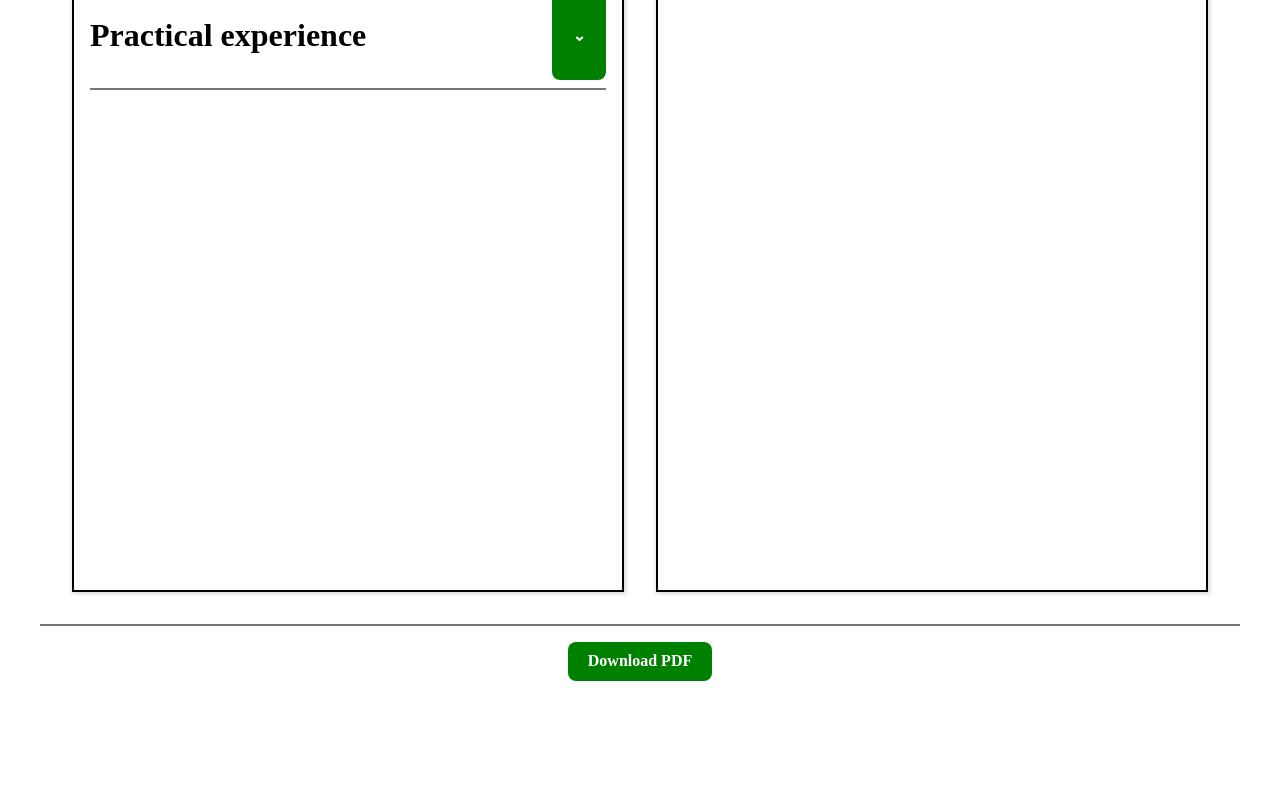
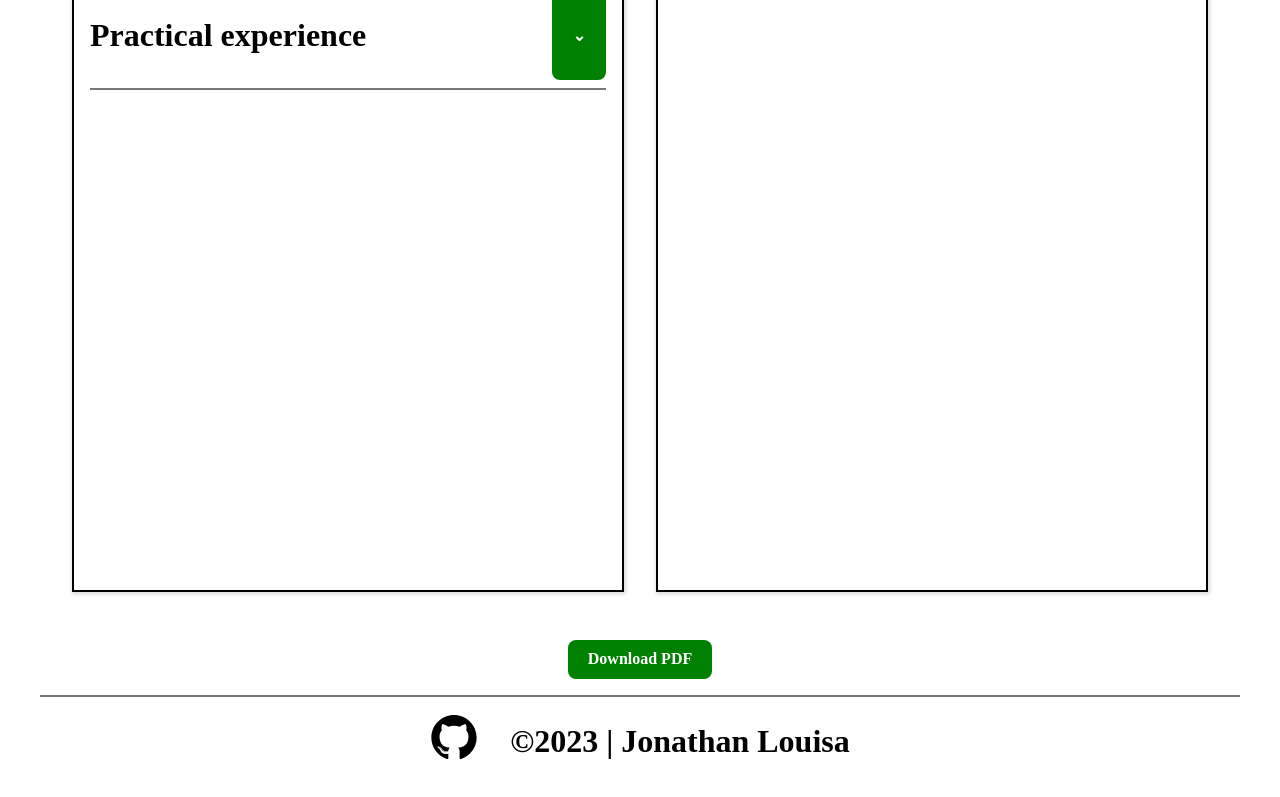
Before and after one commit to JLouisa/cv-app, a React (Vite) app: page / in a window 1280 px wide. Shown: the part 398-1195 px from the top of the page. Before the commit the page ends 1135 px from the top, so only its background shows below. Built offline with nearby package versions, Linux system fonts and the light colour scheme.

Commit message:
Redesign EditBtn

```diff
--- a/src/App.jsx
+++ b/src/App.jsx
@@ -3,7 +3,8 @@ import PropTypes from "prop-types";
 import InfoSection from "./components/InfoSection.jsx";
 import { DisplaySection } from "./components/DisplaySection.jsx";
 import "./styles/App.css";
-import FooterSection from "./components/FooterSection.jsx";
+import DownloadSection from "./components/DownloadSection.jsx";
+import FooterInfo from "./components/FooterInfo.jsx";
 
 function App() {
   //! The Main Object
@@ -11,6 +12,62 @@ function App() {
     side: { extra: [] },
     main: { personalia: {}, education: [], pracExp: [], extra: [] },
   };
+  // const exampleObj = {
+  //   side: {
+  //     extra: [],
+  //   },
+  //   main: {
+  //     personalia: {
+  //       firstName: "John",
+  //       lastName: "Doe",
+  //       email: "john.doe@gmail.com",
+  //       phoneNum: "0645678901",
+  //     },
+  //     education: [
+  //       {
+  //         title: "Fiscal Law",
+  //         school: "Erasmus University",
+  //         date: "2023-01",
+  //         selected: false,
+  //         deleted: false,
+  //         id: "998898a6-b1fe-4e72-b858-2b129ed229ca",
+  //       },
+  //       {
+  //         title: "Web Developer",
+  //         school: "The Odin Project",
+  //         date: "2023-05",
+  //         selected: false,
+  //         deleted: false,
+  //         id: "b035a984-7836-48af-9d6c-825d8b7f5ba2",
+  //       },
+  //     ],
+  //     pracExp: [
+  //       {
+  //         yourFunction: "Police Officer",
+  //         yourEmployer: "Police Department",
+  //         yourLocation: "Amsterdam",
+  //         yourStartDate: "2023-01",
+  //         yourEndDate: "2023-02",
+  //         yourDescription: "Beating Criminals",
+  //         selected: false,
+  //         deleted: false,
+  //         id: "26cdd90c-6240-4934-ac47-0818ea67afa6",
+  //       },
+  //       {
+  //         yourFunction: "Lawyer",
+  //         yourEmployer: "Law Center",
+  //         yourLocation: "Rotterdam",
+  //         yourStartDate: "2023-02",
+  //         yourEndDate: "2023-03",
+  //         yourDescription: "Protecting Criminals",
+  //         selected: false,
+  //         deleted: false,
+  //         id: "2d91020c-bbd3-4cbf-9f32-37d946715d33",
+  //       },
+  //     ],
+  //     extra: [],
+  //   },
+  // };
 
   const [mainInfo, setMain] = useState(mainObj);
 
@@ -74,6 +131,29 @@ function App() {
     saving(newObj);
   };
 
+  const editMain = (item, branch) => {
+    if (branch === mainInfo.main.education) {
+      const newObj = Object.assign({}, mainInfo);
+      const newBranch = [...branch];
+
+      const foundIndex = newBranch.findIndex((x) => x.id === item.id);
+      newBranch[foundIndex] = { ...item };
+      newObj.main.education = [...newBranch];
+      setMain(newObj);
+      saving(newObj);
+    }
+    if (branch === mainInfo.main.pracExp) {
+      const newObj = Object.assign({}, mainInfo);
+      const newBranch = [...branch];
+
+      const foundIndex = newBranch.findIndex((x) => x.id === item.id);
+      newBranch[foundIndex] = { ...item };
+      newObj.main.pracExp = [...newBranch];
+      setMain(newObj);
+      saving(newObj);
+    }
+  };
+
   return (
     <>
       <header>
@@ -88,11 +168,13 @@ function App() {
           onMainPracExp={mainPracExp}
           onEditMainPracExp={editMainPracExp}
           onAddPracExpInfo={addPracExpInfo}
+          editMain={editMain}
         />
         <DisplaySection theMain={mainInfo} thePracExpInfo={displayPracExpInfo} />
       </main>
+      <DownloadSection />
       <footer>
-        <FooterSection />
+        <FooterInfo />
       </footer>
     </>
   );
--- a/src/components/FooterSection.jsx
+++ b/src/components/DownloadSection.jsx
@@ -1,19 +1,18 @@
 import Button from "./Button.jsx";
 // import { DisplaySection } from "./DisplaySection.jsx";
 
-function FooterSection() {
+function DownloadSection() {
   //   console.log(DisplaySection);
   const downloadPDF = () => {
-    //     window.DisplaySection.print();
-    //Work in progress
+    setTimeout(alert("Srry, still in development!"), 2000);
   };
   return (
-    <>
+    <section className="downloadSection">
       <a href="https://www.youtube.com/watch?v=oHg5SJYRHA0&ab_channel=cotter548" target="__blank">
-        <Button text="Download PDF" classNameBtn="btn downloadBtn" onClick={downloadPDF} />
+        <Button text="Download PDF" classNameBtn="btn downloadBtn" onClick={() => downloadPDF} />
       </a>
-    </>
+    </section>
   );
 }
 
-export default FooterSection;
+export default DownloadSection;
--- a/src/components/EditBtn.jsx
+++ b/src/components/EditBtn.jsx
@@ -1,14 +1,13 @@
 import edit from "../images/edit.svg";
 import PropTypes from "prop-types";
 
-function EditBtn({ item, setIsActive }) {
+function EditBtn({ item, clickedFunc, branch }) {
   return (
     <button
       type="button"
       className="EditBtn"
       onClick={() => {
-        item.selected = !item.selected;
-        setIsActive(item.selected);
+        clickedFunc(item, branch);
       }}
     >
       <img src={edit} alt="Edit button" />
@@ -19,7 +18,8 @@ function EditBtn({ item, setIsActive }) {
 EditBtn.propTypes = {
   onclick: PropTypes.func,
   item: PropTypes.object,
-  setIsActive: PropTypes.func,
+  clickedFunc: PropTypes.func,
+  branch: PropTypes.array,
 };
 
 export default EditBtn;
--- a/src/components/EducationInfo.jsx
+++ b/src/components/EducationInfo.jsx
@@ -4,7 +4,7 @@ import { v4 as uuidv4 } from "uuid";
 import Button from "./Button.jsx";
 import { EducationList } from "./EducationList.jsx";
 
-function EducationInfo({ theMain, onMainEducation, onEditMainEducation, setIsActive, isActive }) {
+function EducationInfo({ theMain, onMainEducation, onEditMainEducation, setIsActive, isActive, clickedFunc }) {
   const [show, setShow] = useState(false);
 
   const [schoolName, setSchoolName] = useState("");
@@ -63,6 +63,7 @@ function EducationInfo({ theMain, onMainEducation, onEditMainEducation, setIsAct
               onEditMainEducation={onEditMainEducation}
               editEduList={editEduList}
               setIsActive={setIsActive}
+              clickedFunc={clickedFunc}
             />
           </div>
           {isActive && (
@@ -138,6 +139,7 @@ EducationInfo.propTypes = {
   onEditMainEducation: PropTypes.func,
   setIsActive: PropTypes.func,
   isActive: PropTypes.bool,
+  clickedFunc: PropTypes.func,
 };
 
 export default EducationInfo;
--- a/src/components/EducationList.jsx
+++ b/src/components/EducationList.jsx
@@ -2,7 +2,7 @@ import PropTypes from "prop-types";
 import EditBtn from "./EditBtn.jsx";
 import { FormEditEducation } from "./FormEditEducation.jsx";
 
-function EducationList({ theMain, onEditMainEducation, editEduList, setIsActive }) {
+function EducationList({ theMain, onEditMainEducation, editEduList, setIsActive, clickedFunc }) {
   const changeSelected = (item) => {
     const ind = theMain.main.education.findIndex((x) => x.id === item.id);
     const newList = { ...theMain.main.education[ind] };
@@ -17,7 +17,7 @@ function EducationList({ theMain, onEditMainEducation, editEduList, setIsActive
           <div className="workTitle" key={item.id}>
             <div className="educationTitle">
               {item.title}
-              <EditBtn item={item} setIsActive={setIsActive} />
+              <EditBtn item={item} clickedFunc={clickedFunc} branch={theMain.main.education} />
             </div>
             {item.selected && (
               <FormEditEducation
@@ -40,6 +40,7 @@ EducationList.propTypes = {
   onEditMainEducation: PropTypes.func,
   editEduList: PropTypes.func,
   setIsActive: PropTypes.func,
+  clickedFunc: PropTypes.func,
 };
 
 export { EducationList };
--- /dev/null
+++ b/src/components/FooterInfo.jsx
@@ -0,0 +1,14 @@
+import gitHubIcon from "../images/github-original.svg";
+
+function FooterInfo() {
+  return (
+    <div className="links">
+      <a href="https://github.com/JLouisa" target="__blank">
+        <img src={gitHubIcon} alt="gitHubIcon" />
+      </a>
+      <div className="copyright">©2023 | Jonathan Louisa</div>
+    </div>
+  );
+}
+
+export default FooterInfo;
--- a/src/components/InfoSection.jsx
+++ b/src/components/InfoSection.jsx
@@ -11,8 +11,19 @@ function InfoSection({
   onEditMainEducation,
   onMainPracExp,
   onEditMainPracExp,
+  editMain,
 }) {
   const [isActive, setIsActive] = useState(false);
+
+  const clickedFunc = (item, branch) => {
+    console.log(item.id);
+    console.log(item);
+    console.log(branch);
+    const newItem = { ...item };
+    newItem.selected = !newItem.selected;
+
+    editMain(newItem, branch);
+  };
 
   return (
     <section className="infoSection">
@@ -24,6 +35,7 @@ function InfoSection({
         onEditMainEducation={onEditMainEducation}
         setIsActive={setIsActive}
         isActive={isActive}
+        clickedFunc={clickedFunc}
       />
       <hr></hr>
       <PracticalExperience
@@ -32,6 +44,7 @@ function InfoSection({
         onEditMainPracExp={onEditMainPracExp}
         setIsActive={setIsActive}
         isActive={isActive}
+        clickedFunc={clickedFunc}
       />
       <hr></hr>
     </section>
@@ -45,6 +58,7 @@ InfoSection.propTypes = {
   onEditMainEducation: PropTypes.func,
   onMainPracExp: PropTypes.func,
   onEditMainPracExp: PropTypes.func,
+  editMain: PropTypes.func,
 };
 
 export default InfoSection;
--- a/src/components/Personalia.jsx
+++ b/src/components/Personalia.jsx
@@ -32,10 +32,6 @@ function Personalia({ /*theMain,*/ onMainPersonalia }) {
     const newPersonInfo = new Personalia(firstName, lastName, email, phoneNum);
     onMainPersonalia(newPersonInfo);
   }
-
-  // const checkPersonalia = () => {
-  //   if(theMain.main.personalia.firstName) {return true}
-  // }
 
   return (
     <>
--- a/src/components/PracticalExperience.jsx
+++ b/src/components/PracticalExperience.jsx
@@ -20,10 +20,10 @@ class NewPracExp {
   }
 }
 
-function PracticalExperience({ theMain, onMainPracExp, onEditMainPracExp, setIsActive }) {
+function PracticalExperience({ theMain, onMainPracExp, onEditMainPracExp, setIsActive, clickedFunc }) {
+  const [show, setShow] = useState(false);
+
   const [work, setWork] = useState([]);
-
-  const [show, setShow] = useState(false);
   const onHandler = () => {
     setShow(!show);
   };
@@ -77,14 +77,13 @@ function PracticalExperience({ theMain, onMainPracExp, onEditMainPracExp, setIsA
               <div key={item.id} className="workTitle">
                 <div className="practExpTitle">
                   {item.yourFunction}
-                  <EditBtn item={item} setIsActive={setIsActive} />
+                  <EditBtn item={item} clickedFunc={clickedFunc} branch={theMain.main.pracExp} />
                 </div>
                 {item.selected && (
                   <FormEditPracExp
                     onEditPracExp={onEditPracExp}
                     item={item}
                     setIsActive={setIsActive}
-                    // onHandler={onHandler}
                     theMain={theMain}
                   />
                 )}
@@ -117,6 +116,7 @@ PracticalExperience.propTypes = {
   onMainPracExp: PropTypes.func,
   onEditMainPracExp: PropTypes.func,
   setIsActive: PropTypes.func,
+  clickedFunc: PropTypes.func,
 };
 
 export { PracticalExperience, NewPracExp };
--- a/src/styles/App.css
+++ b/src/styles/App.css
@@ -61,6 +61,11 @@ main > section {
   min-height: 100vh;
   border: 2px solid black;
   box-shadow: 1px 1px 4px 1px rgba(0, 0, 0, 0.153);
+}
+
+.downloadSection {
+  text-align: center;
+  padding: 1em;
 }
 
 footer {
@@ -128,3 +133,17 @@ footer {
   width: 20px;
   height: auto;
 }
+
+.links {
+  display: flex;
+  justify-content: center;
+  align-items: center;
+  gap: 1em;
+  font-size: 2rem;
+  font-weight: 700;
+}
+
+.links img {
+  width: 3rem;
+  height: auto;
+}
```
Also changed, not shown: src/images/github-original.svg (added).
